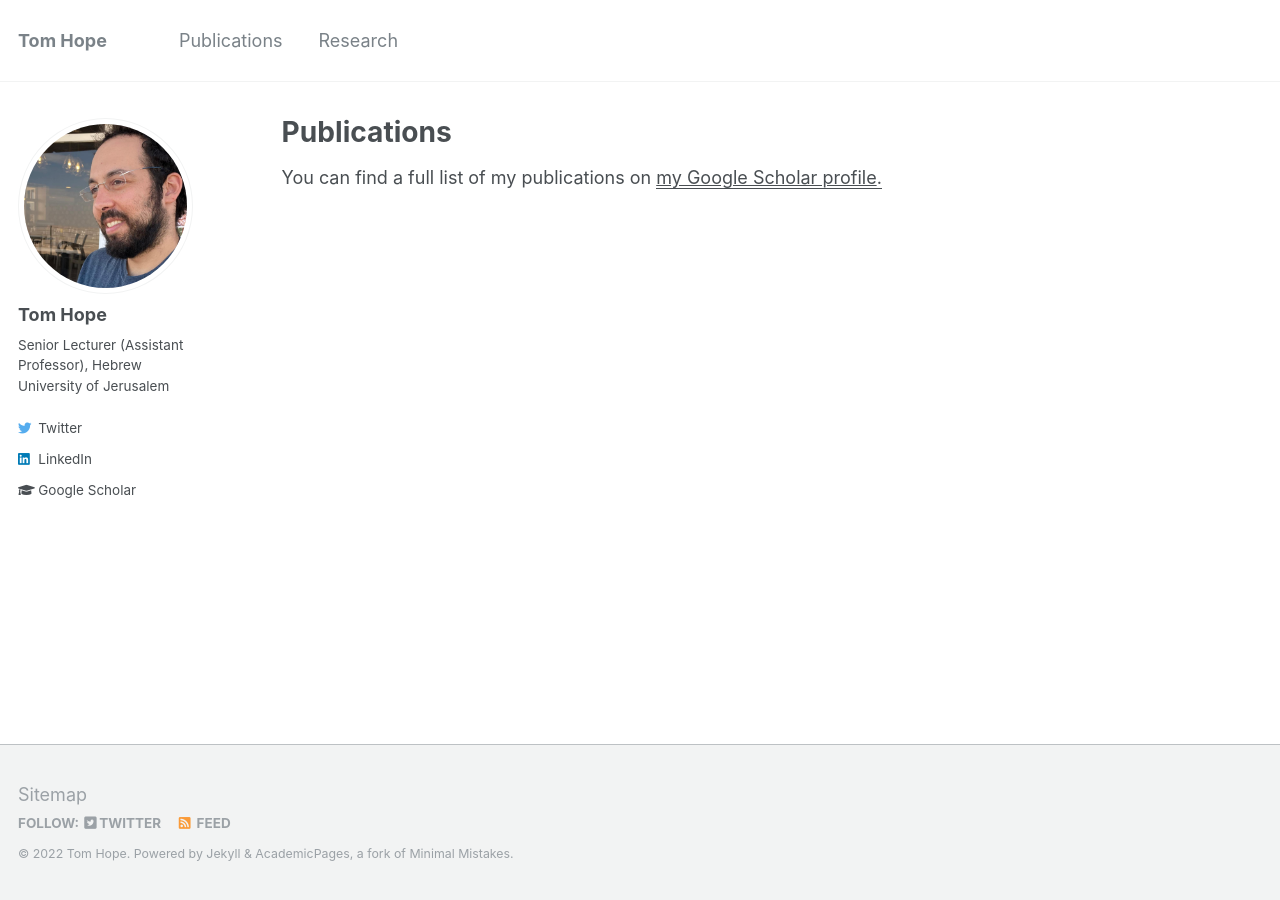
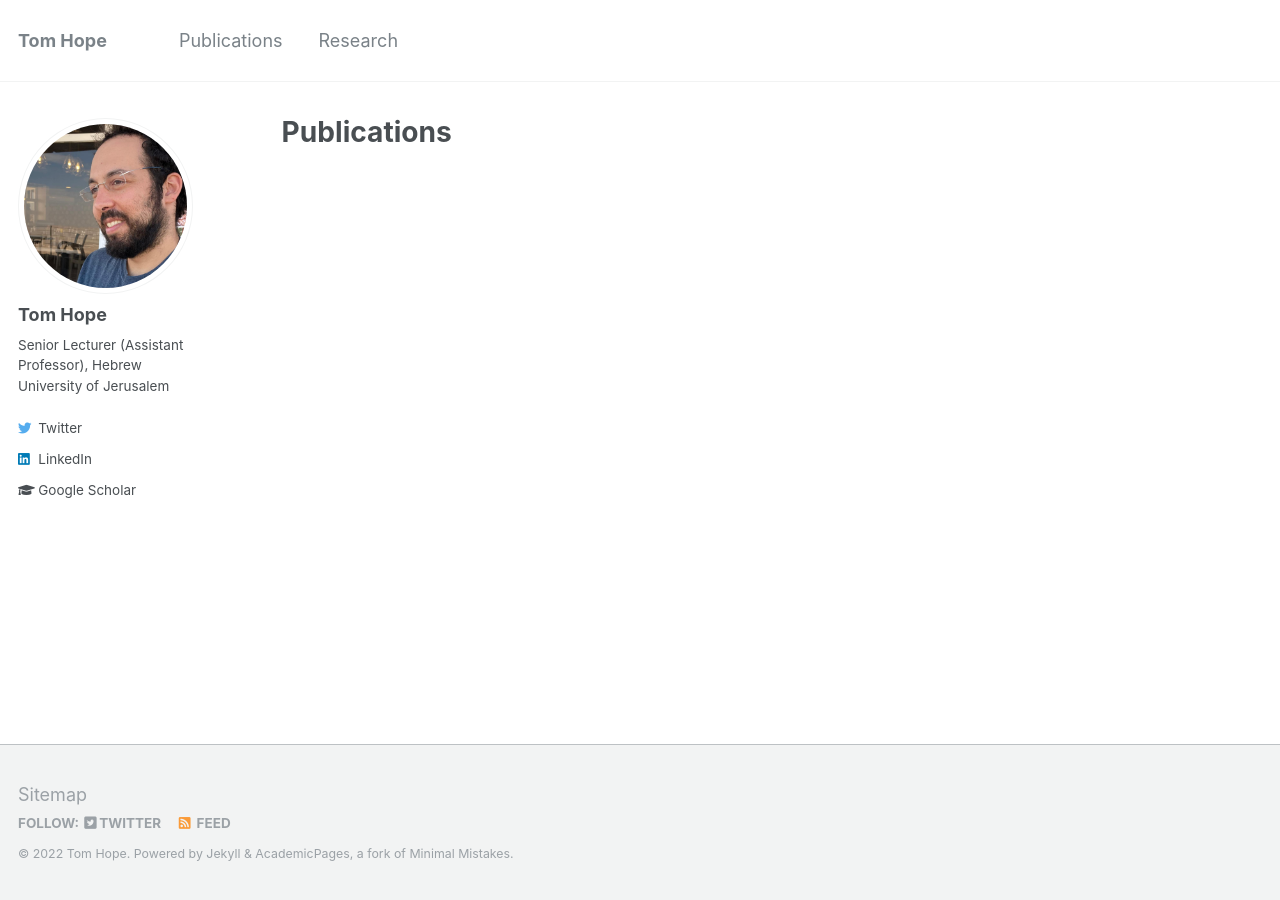
Before and after one commit to tomhoper/tomhoper.github.io, a Jekyll site: the page built from _pages/publications.md, in a window 1280 px wide. Built offline with Jekyll 4.4.1, drawn with Linux system fonts in a browser that asks for light colours.

Commit message:
Update publications.md

```diff
--- a/_pages/publications.md
+++ b/_pages/publications.md
@@ -1,8 +1,6 @@
 ---
 layout: archive
 title: "Publications"
-permalink: /publications/
+permalink: "https://scholar.google.com/citations?hl=en&user=RZbspgIAAAAJ&view_op=list_works&sortby=pubdate"
 author_profile: true
 ---
-You can find a full list of my publications on <u><a href="https://scholar.google.com/citations?hl=en&user=RZbspgIAAAAJ&view_op=list_works&sortby=pubdate">my Google Scholar profile</a>.</u>
-{% include base_path %}
```
